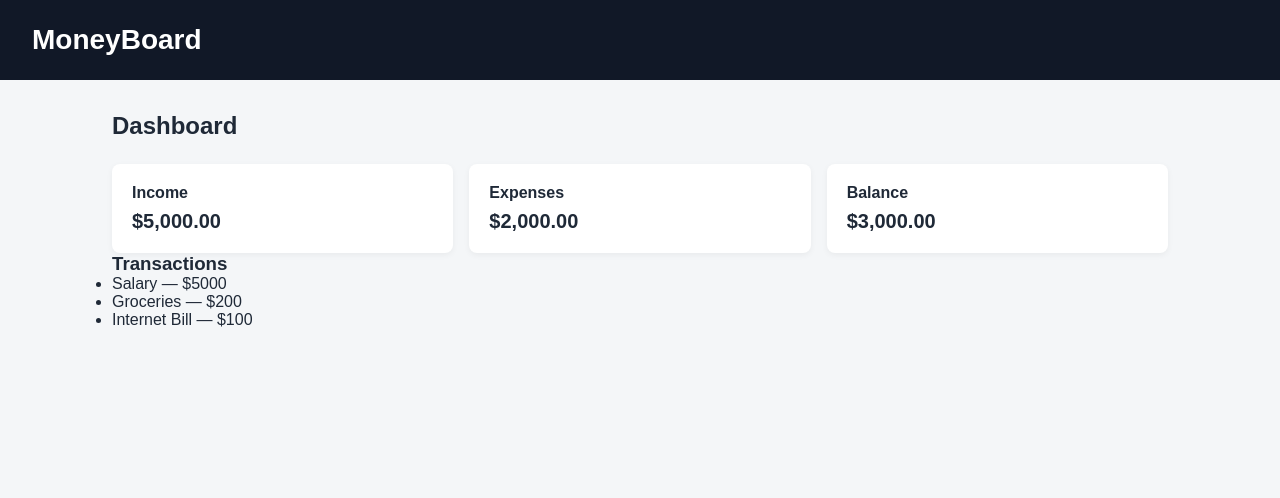
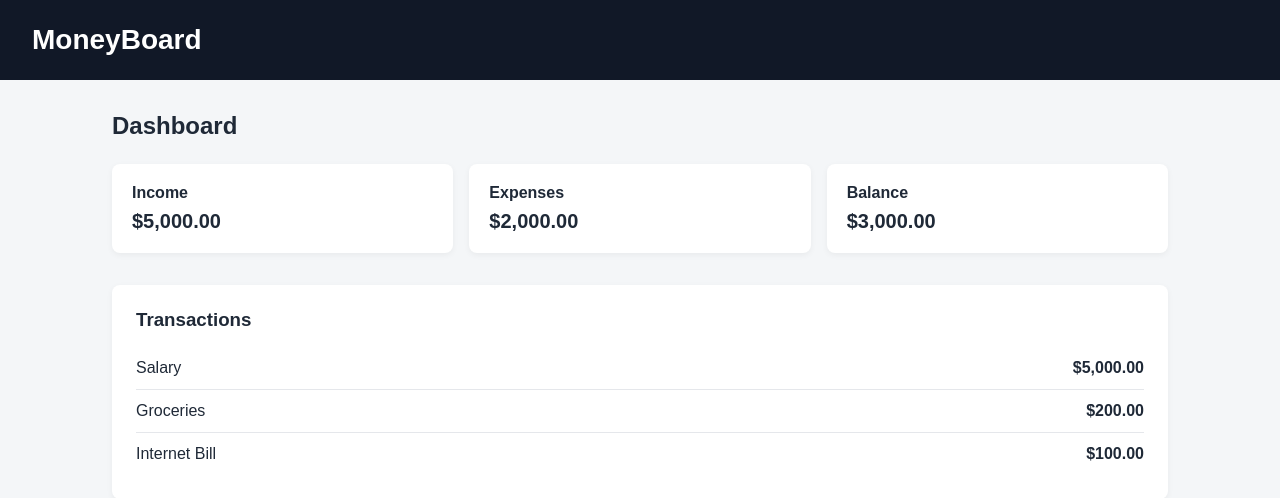
Before and after one commit to CaceresEly/MoneyBoard, a React (Vite) app: page / in a window 1280 px wide. Shown: the top 498 px of the page. Built offline with nearby package versions, Linux system fonts and the light colour scheme.

Commit message:
style: improve transactions list layout

```diff
--- a/src/components/TransactionList.jsx
+++ b/src/components/TransactionList.jsx
@@ -1,16 +1,22 @@
 function TransactionList({ transactions }) {
   return (
-    <div>
+    <section className="transactions-section">
       <h3>Transactions</h3>
 
-      <ul>
+      <ul className="transaction-list">
         {transactions.map((transaction) => (
-          <li key={transaction.id}>
-            {transaction.description} — ${transaction.amount}
+          <li className="transaction-item" key={transaction.id}>
+            <span>{transaction.description}</span>
+            <strong>
+              {transaction.amount.toLocaleString('en-US', {
+                style: 'currency',
+                currency: 'USD',
+              })}
+            </strong>
           </li>
         ))}
       </ul>
-    </div>
+    </section>
   )
 }
 
--- a/src/index.css
+++ b/src/index.css
@@ -60,3 +60,30 @@ textarea {
   font-size: 20px;
   font-weight: bold;
 }
+
+.transactions-section {
+  margin-top: 32px;
+  background: #ffffff;
+  padding: 24px;
+  border-radius: 8px;
+  box-shadow: 0 2px 6px rgba(0, 0, 0, 0.05);
+}
+
+.transactions-section h3 {
+  margin-bottom: 16px;
+}
+
+.transaction-list {
+  list-style: none;
+}
+
+.transaction-item {
+  display: flex;
+  justify-content: space-between;
+  padding: 12px 0;
+  border-bottom: 1px solid #e5e7eb;
+}
+
+.transaction-item:last-child {
+  border-bottom: none;
+}
```
